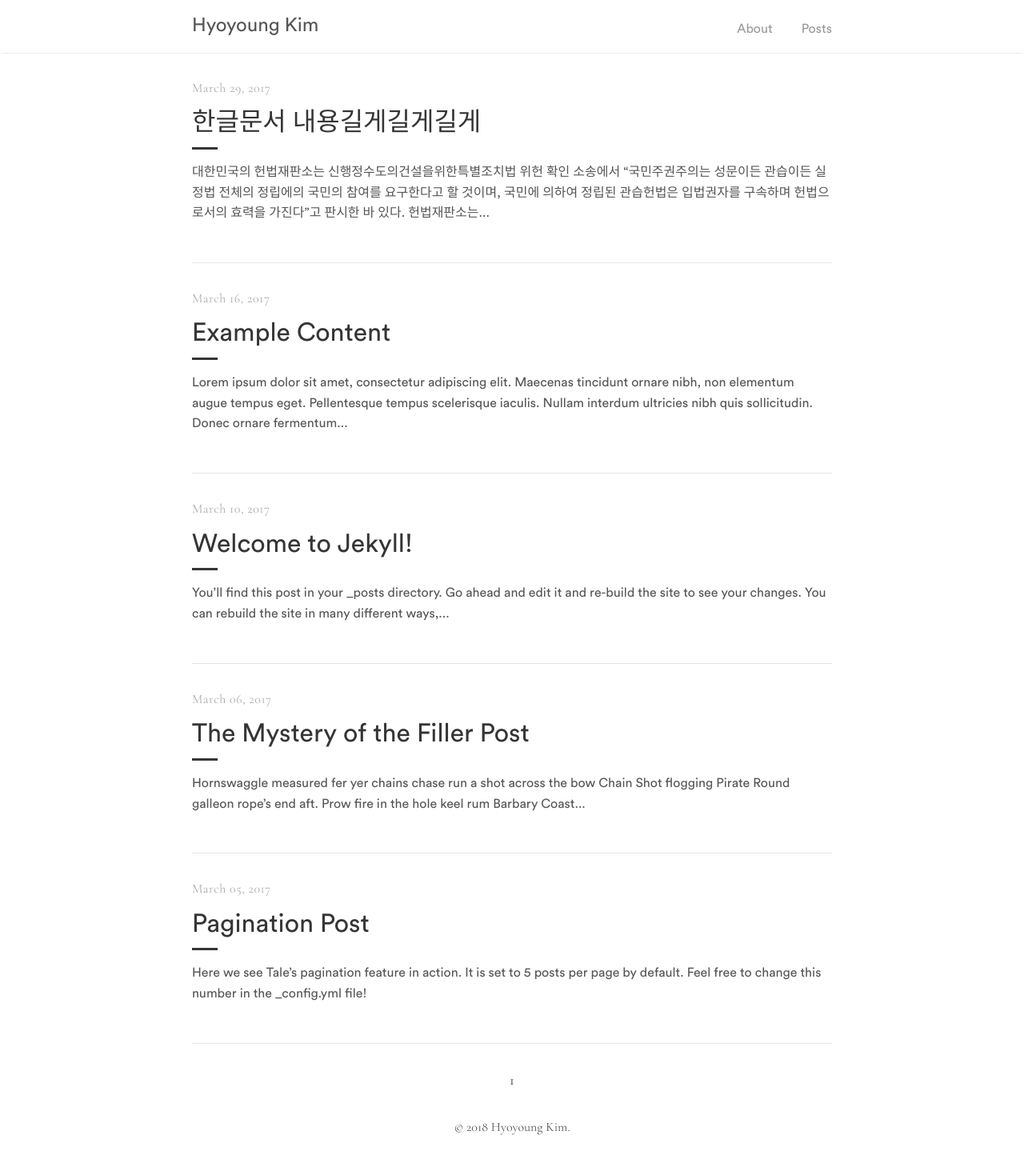
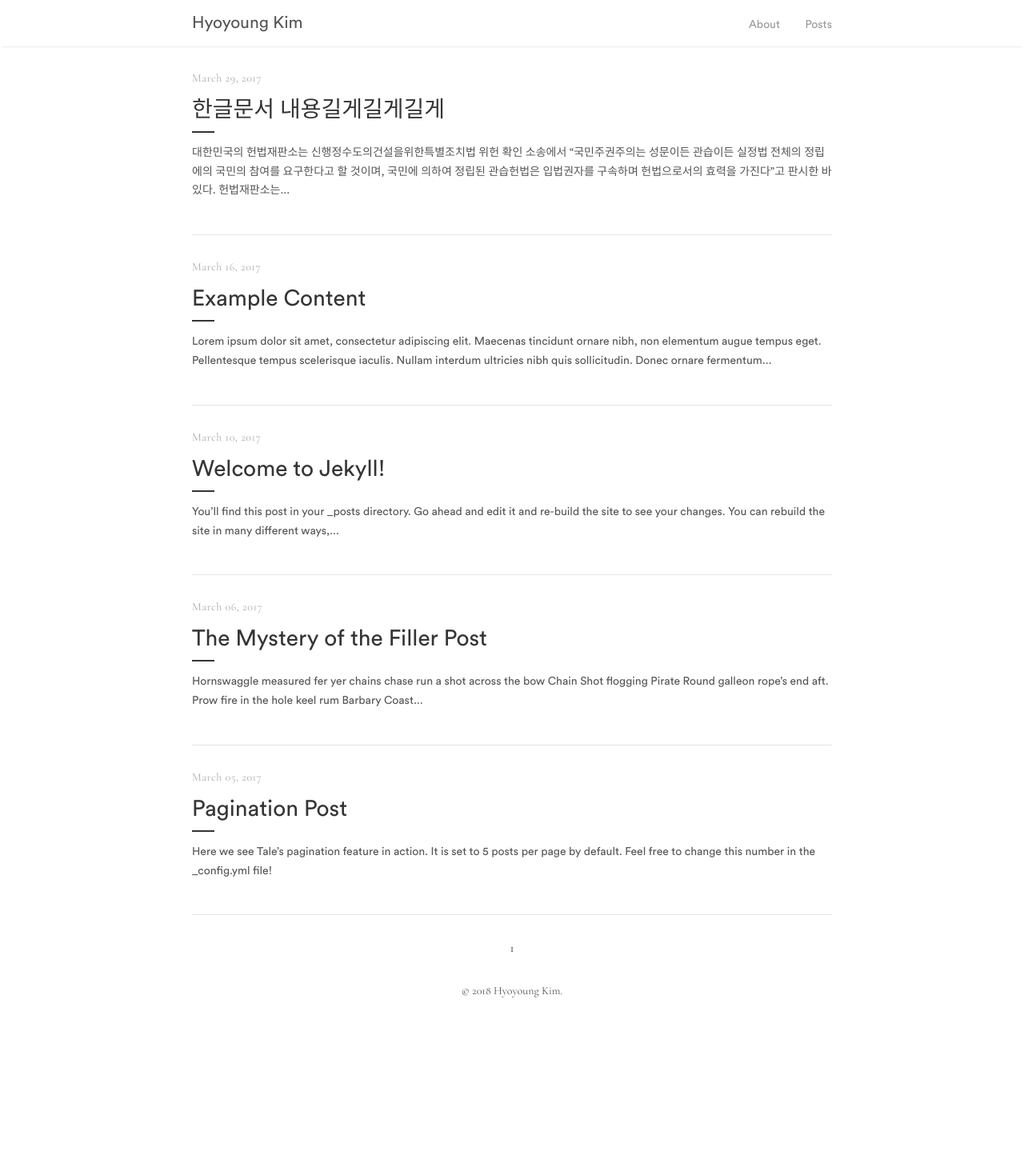
Before and after one commit to hyngkm/hyngkm.github.io, a Jekyll site: the page built from index.html, in a window 1280 px wide. Shown: the whole page at 80% size. Built offline with Jekyll 4.4.1, drawn with Linux system fonts in a browser that asks for light colours; some web fonts are replaced; the list of posts is cut into pages by our own code; after the commit the page ends 1278 px from its top, so only the background shows below that.

Commit message:
Update _base.scss

```diff
--- a/_sass/tale/_base.scss
+++ b/_sass/tale/_base.scss
@@ -11,17 +11,17 @@ body {
 
 html {
   font-family: $serif-primary;
-  font-size: 16px;
-  line-height: 1.6;
+  font-size: 14px;
+  line-height: 1.7;
   overflow-y: scroll;
 
   @media (min-width: 600px) {
-    font-size: 16px;
+    font-size: 14px;
   }
 }
 
 body {
-  line-height: 1.6;
+  line-height: 1.7;
   -webkit-text-size-adjust: 100%;
 }
 
```
